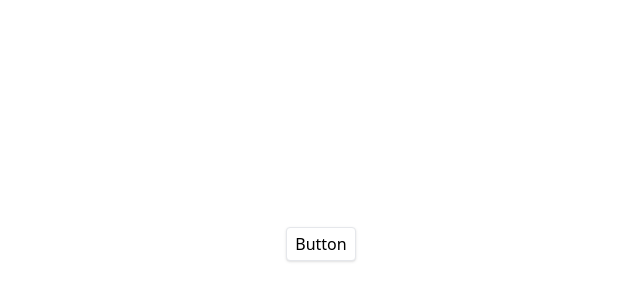
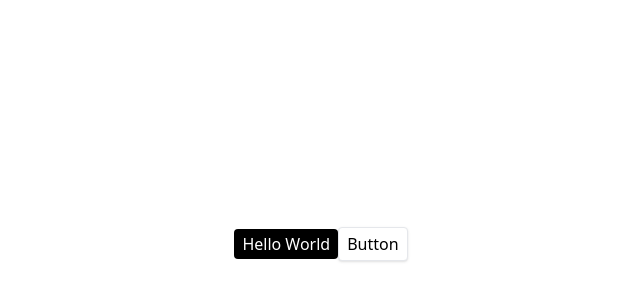
Before and after one commit to koki-develop/tailwindcss-tooltip-example, a React (Vite) app: page / in a window 1280 px wide. Shown: the part 156-456 px from the top of the page, without its empty margins (319-959 px from the left). Built offline with nearby package versions, Linux system fonts and the light colour scheme; the HTML template or start-up script is replaced by a standard one.

Commit message:
tooltip のベースを作成

```diff
--- a/src/App.tsx
+++ b/src/App.tsx
@@ -3,9 +3,15 @@ import React, { memo } from "react";
 const App: React.FC = memo(() => {
   return (
     <div className="flex min-h-screen items-center justify-center">
-      <button className="rounded border bg-white px-2 py-1 shadow transition hover:bg-gray-100">
-        Button
-      </button>
+      <span className="relative">
+        <span className="rounded bg-black px-2 py-1 text-white">
+          Hello World
+        </span>
+
+        <button className="rounded border bg-white px-2 py-1 shadow transition hover:bg-gray-100">
+          Button
+        </button>
+      </span>
     </div>
   );
 });
```
